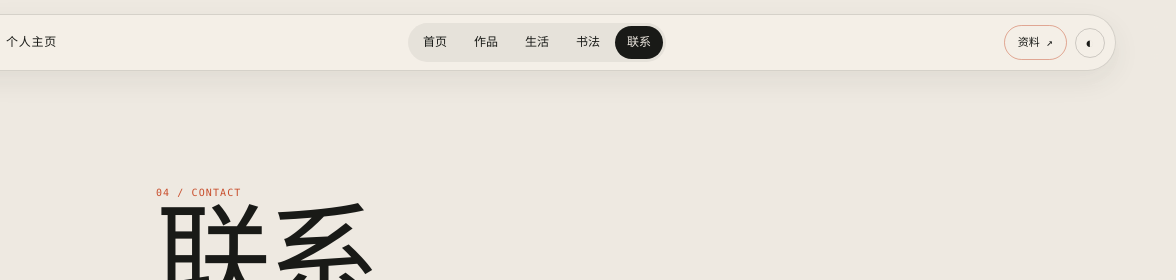
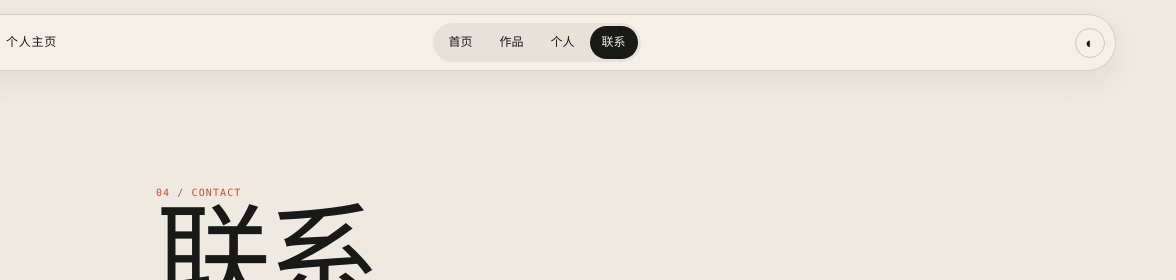
Before and after one commit to Junmst/junmst.github.io, a plain HTML site: page contact.html in a window 1280 px wide. Shown: the top 280 px of the page, 104-1280 px from the left. Drawn offline with Linux system fonts and the light colour scheme.

Commit message:
Replace calligraphy and life nav with personal page

```diff
--- a/contact.html
+++ b/contact.html
@@ -5,7 +5,7 @@
   <title>联系 — 个人主页</title><link rel="stylesheet" href="styles.css">
 </head>
 <body>
-  <header class="site-nav"><div class="nav-shell"><a class="brand" href="index.html"><span class="brand-mark">P</span><span>个人主页</span></a><nav class="nav-links"><a href="index.html">首页</a><a href="works.html">作品</a><a href="life.html">生活</a><a href="calligraphy.html">书法</a><a class="active" href="contact.html">联系</a></nav><div class="nav-actions"><a class="nav-profile" href="profile.html">资料 ↗</a><button class="theme-toggle" type="button" data-theme-toggle aria-label="切换深浅色" title="切换深浅色">◐</button></div></div></header>
+  <header class="site-nav"><div class="nav-shell"><a class="brand" href="index.html"><span class="brand-mark">P</span><span>个人主页</span></a><nav class="nav-links"><a href="index.html">首页</a><a href="works.html">作品</a><a href="profile.html">个人</a><a class="active" href="contact.html">联系</a></nav><div class="nav-actions"><button class="theme-toggle" type="button" data-theme-toggle aria-label="切换深浅色" title="切换深浅色">◐</button></div></div></header>
   <main class="page-main section-shell contact-page">
     <div class="page-heading reveal"><p class="eyebrow">04 / Contact</p><h1>联系</h1></div>
     <div class="contact-links reveal">
```
